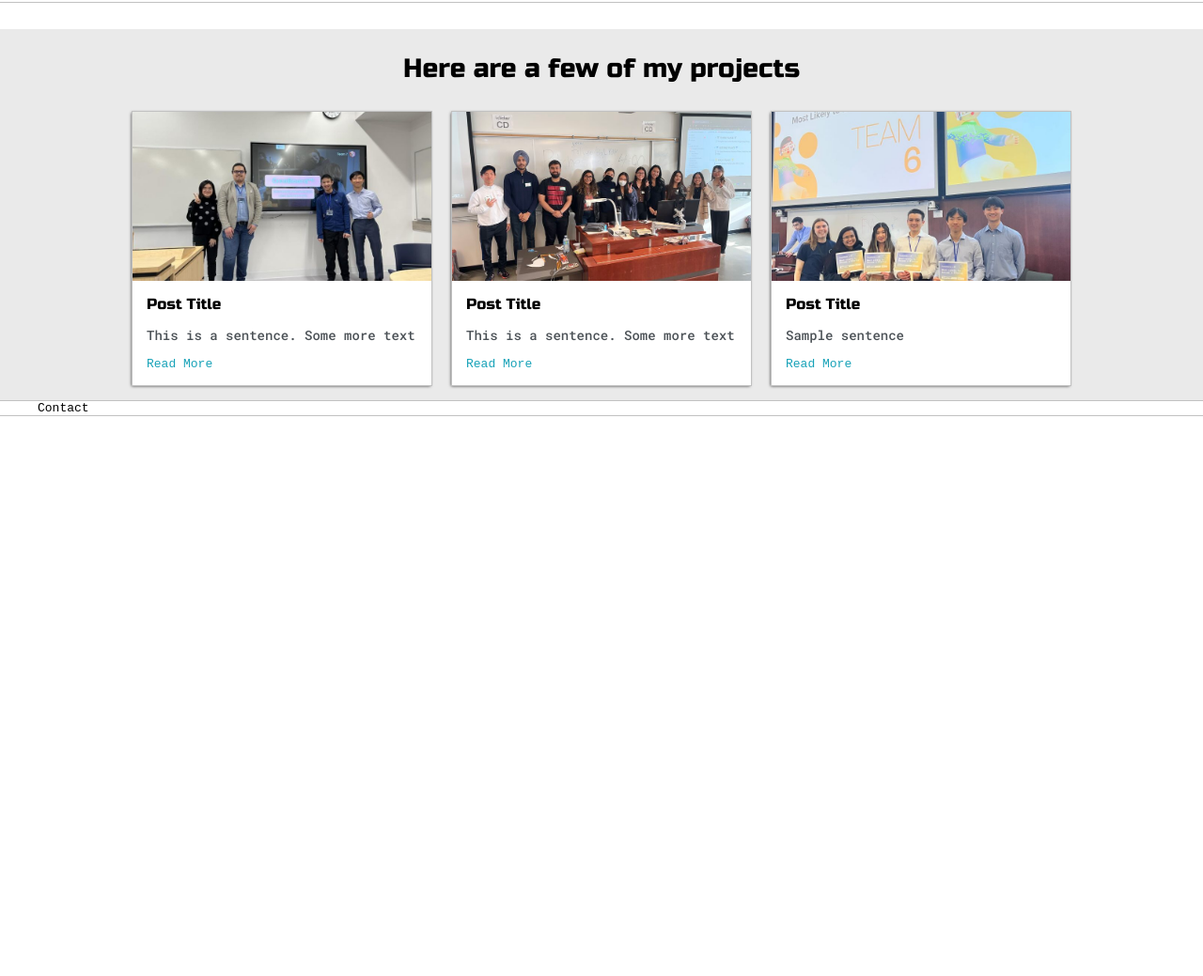
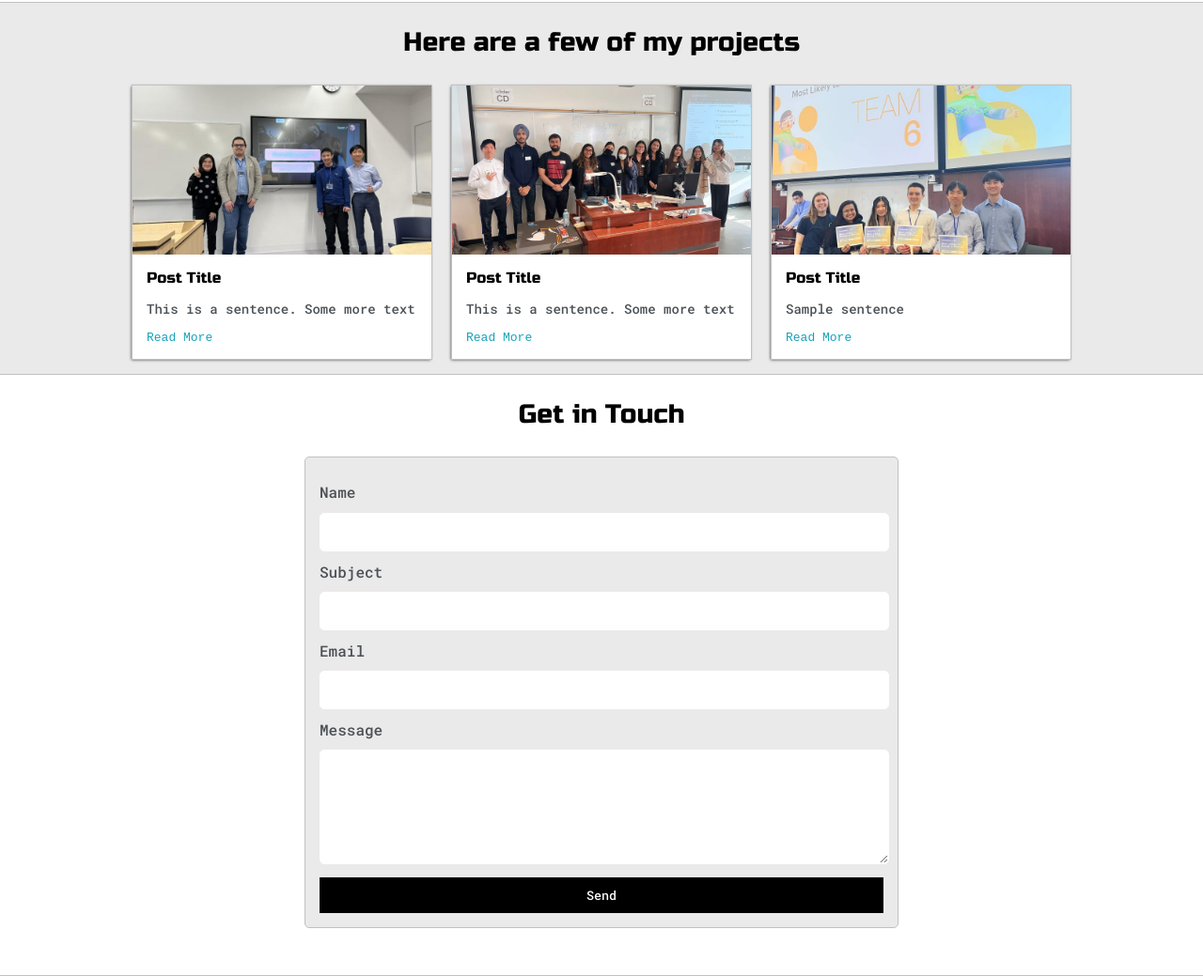
Before and after one commit to Ayden1456/portfolio-website, a plain HTML site: page index.html in a window 1280 px wide. Shown: the part 1334-2373 px from the top of the page at 94% size. Before the commit the page ends 1777 px from the top, so only its background shows below. Drawn offline with Linux system fonts and the light colour scheme.

Commit message:
finish draft

```diff
--- /dev/null
+++ b/blue.css
@@ -0,0 +1,19 @@
+:root {
+
+    --mainColor: #15202b;
+    --secondaryColor: #192734;
+
+
+    --borderColor: #164D56;
+
+
+    --mainText: #fff;
+    --secondaryText: #eeeeee;
+
+    --themeDotBorder: #fff;
+
+    --previewBg: rgb(25, 39, 52, 0.8);
+    --previewShadow: #111921;
+
+    --buttonColor: #17a2b8;
+}
--- a/default.css
+++ b/default.css
@@ -13,8 +13,9 @@
     --themeDotBorder: #24292E;
 
     --previewBg: rgb(251, 249, 243, 0.8);
+    --previewShadow: #f0ead6;
 
-    --previewShadow: #f0ead6;
+    --buttonColor: black;
 }
 
 
@@ -23,6 +24,10 @@ body {
     padding: 0;
     margin: 0;
     font-family: monospace;
+}
+
+body * {
+    transition: 0.3s;
 }
 
 h1,
@@ -135,6 +140,10 @@ h6 {
     align-items: center;
 
     background-color: var(--mainColor);
+}
+
+#navigation {
+    color: var(--mainText);
 }
 
 #navigation {
@@ -294,6 +303,47 @@ h6 {
     font-size: 14px;
 }
 
+#contact-form {
+    display: block;
+    max-width: 600px;
+    margin: 0 auto;
+    border: 1px solid var(--borderColor);
+    padding: 15px;
+    border-radius: 5px;
+    background-color: var(--mainColor);
+    margin-bottom: 50px;
+}
+
+#contact-form label {
+    line-height: 2.7em;
+}
+
+#contact-form textarea {
+    min-height: 100px;
+    font-size: 14px;
+}
+
+.input-field {
+    width: 100%;
+    padding-top: 10px;
+    padding-bottom: 10px;
+    background-color: var(--secondaryColor);
+    border-radius: 5px;
+    border: 1px solid var(--secondaryColor);
+    font-size: 14px;
+}
+
+#submit-btn {
+    margin-top: 10px;
+    width: 100%;
+    padding-top: 10px;
+    padding-bottom: 10px;
+    color: #fff;
+    background-color: var(--buttonColor);
+    border: none;
+}
+
+
 .thumbnail {
     display: block;
     width: 100%;
--- /dev/null
+++ b/green.css
@@ -0,0 +1,19 @@
+:root {
+    --mainColor: #606B56;
+    --secondaryColor: #515a48;
+
+    --borderColor: #161914;
+
+    --mainText: #fff;
+    --secondaryText: #eeeeee;
+
+    --themeDotBorder: #FFF;
+
+    --previewBg: rgb(81, 90, 72, 0.8);
+    --previewShadow: #2a2f25;
+
+
+    --buttonColor: #669966;
+
+
+}
--- a/index.html
+++ b/index.html
@@ -17,6 +17,8 @@
 
 
     <!-- add chat gpt? https://www.youtube.com/watch?v=egUOXEUBlGo  -->
+
+    <link id="theme-style" rel="stylesheet" type="text/css" href="">
 </head>
 
 <body>
@@ -43,10 +45,10 @@
                     <h5 style="text-align: center; line-height: 0;">Personalize Theme</h5>
 
                     <div id="theme-options-wrapper">
-                        <div id="light-mode" class="theme-dot"></div>
-                        <div id="blue-mode" class="theme-dot"></div>
-                        <div id="green-mode" class="theme-dot"></div>
-                        <div id="purple-mode" class="theme-dot"></div>
+                        <div data-mode="light" id="light-mode" class="theme-dot"></div>
+                        <div data-mode="blue" id="blue-mode" class="theme-dot"></div>
+                        <div data-mode="green" id="green-mode" class="theme-dot"></div>
+                        <div data-mode="purple" id="purple-mode" class="theme-dot"></div>
                     </div>
 
                     <p id="settings-node">*Theme settings will be saved for<br>your next visit</p>
@@ -85,7 +87,7 @@
                 <div class="about-me">
                     <h4>More About Me</h4>
 
-                    <p>I like doing challenging things,
+                    <p>I like doing fun things
                         like taking nice cold showers in the morning, or doing hackathons!
                     </p>
 
@@ -138,7 +140,7 @@
 
     <section class="s1">
         <div class="main-container">
-            <h3 style="text-align: center; padding-top: 25px;">
+            <h3 style="text-align: center; padding-top: 25px; margin-top: 0;">
                 Here are a few of my projects
             </h3>
             <div class="post-wrapper">
@@ -150,7 +152,7 @@
                             <p class="post-intro">
                                 This is a sentence. Some more text
                             </p>
-                            <a href="#">Read More</a>
+                            <a target="_blank" href="post.html">Read More</a>
                         </div>
                     </div>
                 </div>
@@ -187,9 +189,29 @@
 
     <section class="s2">
         <div class="main-container">
-            Contact
+            <h3 style="text-align: center; padding-top: 25px; margin-top: 0;">
+                Get in Touch
+            </h3>
+
+            <form id="contact-form">
+                <label>Name</label>
+                <input class="input-field" type="text" name="name">
+
+                <label>Subject</label>
+                <input class="input-field" type="text" name="subject">
+
+                <label>Email</label>
+                <input class="input-field" type="text" name="email">
+
+                <label>Message</label>
+                <textarea class="input-field" name="message"></textarea>
+
+                <input id="submit-btn" type="submit" value="Send">
+            </form>
         </div>
     </section>
+
+    <script type="text/javascript" src="script.js"></script>
 
 
 </body>
--- /dev/null
+++ b/purple.css
@@ -0,0 +1,19 @@
+:root {
+    --mainColor: #46344E;
+    --secondaryColor: #382a3f;
+
+    --borderColor: #1d1520;
+
+    --mainText: #fff;
+    --secondaryText: #eeeeee;
+
+    --themeDotBorder: #FFF;
+
+    --previewBg: rgb(29, 21, 32, 0.8);
+    --previewShadow: #2b202f;
+
+
+    --buttonColor: #8534a3;
+
+
+}
--- /dev/null
+++ b/script.js
@@ -0,0 +1,39 @@
+
+let theme = localStorage.getItem('theme');
+
+if (theme == null) {
+    setTheme('light')
+} else {
+    setTheme(theme)
+}
+
+let themeDots = document.getElementsByClassName('theme-dot');
+
+for (var i = 0; themeDots.length > i; i++) {
+    themeDots[i].addEventListener('click', function () {
+        let mode = this.dataset.mode
+        console.log("Option clicked:", mode);
+        setTheme(mode)
+    })
+}
+
+function setTheme(mode) {
+    if (mode == 'light') {
+        document.getElementById('theme-style').href = 'default.css'
+    }
+
+    if (mode == 'blue') {
+        document.getElementById('theme-style').href = 'blue.css'
+    }
+
+    if (mode == 'green') {
+        document.getElementById('theme-style').href = 'green.css'
+    }
+
+    if (mode == 'purple') {
+        document.getElementById('theme-style').href = 'purple.css'
+    }
+
+
+    localStorage.setItem('theme', mode)
+}
```
Also changed, not shown: post.html (added, +40 -0 lines), bucket-policy.txt (added).
